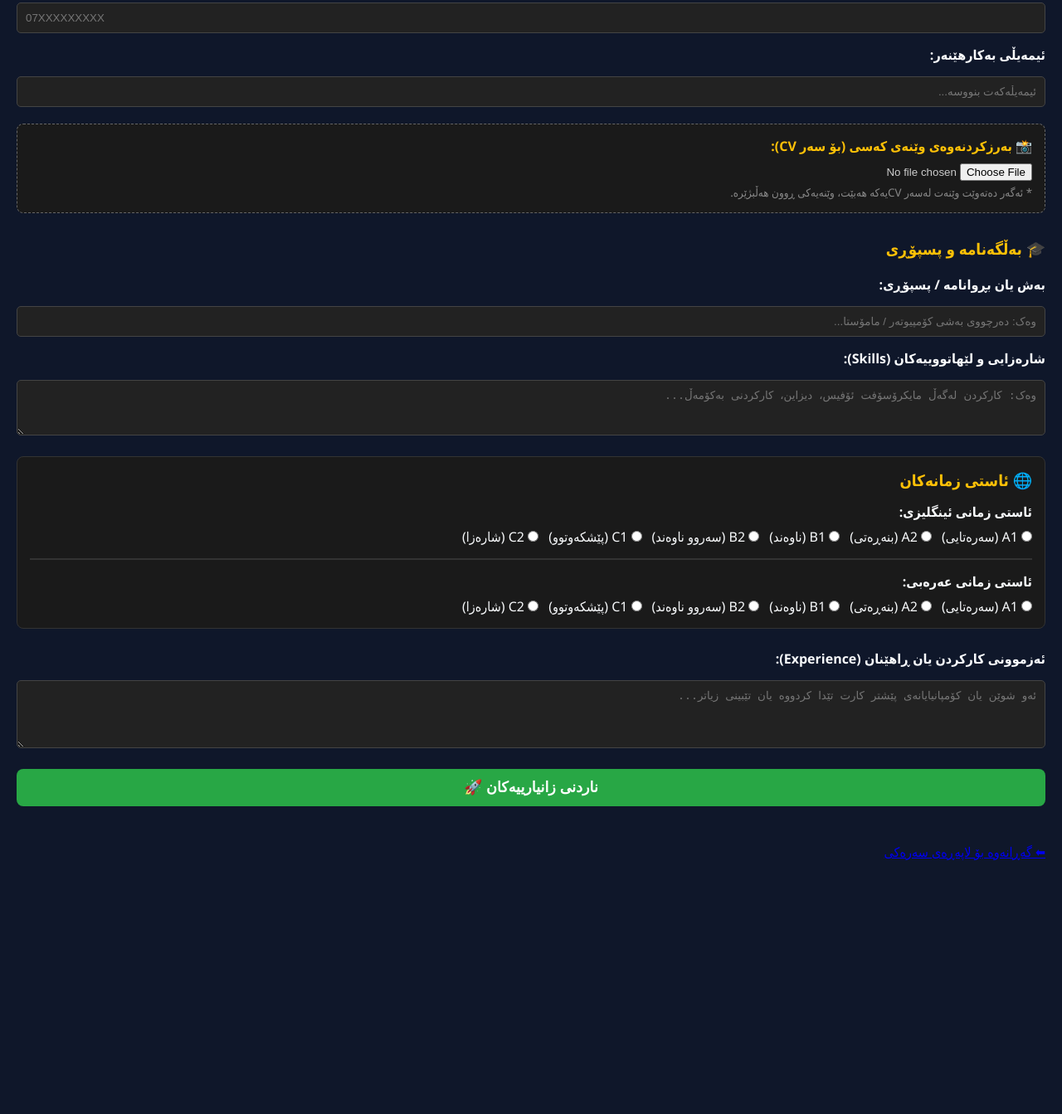
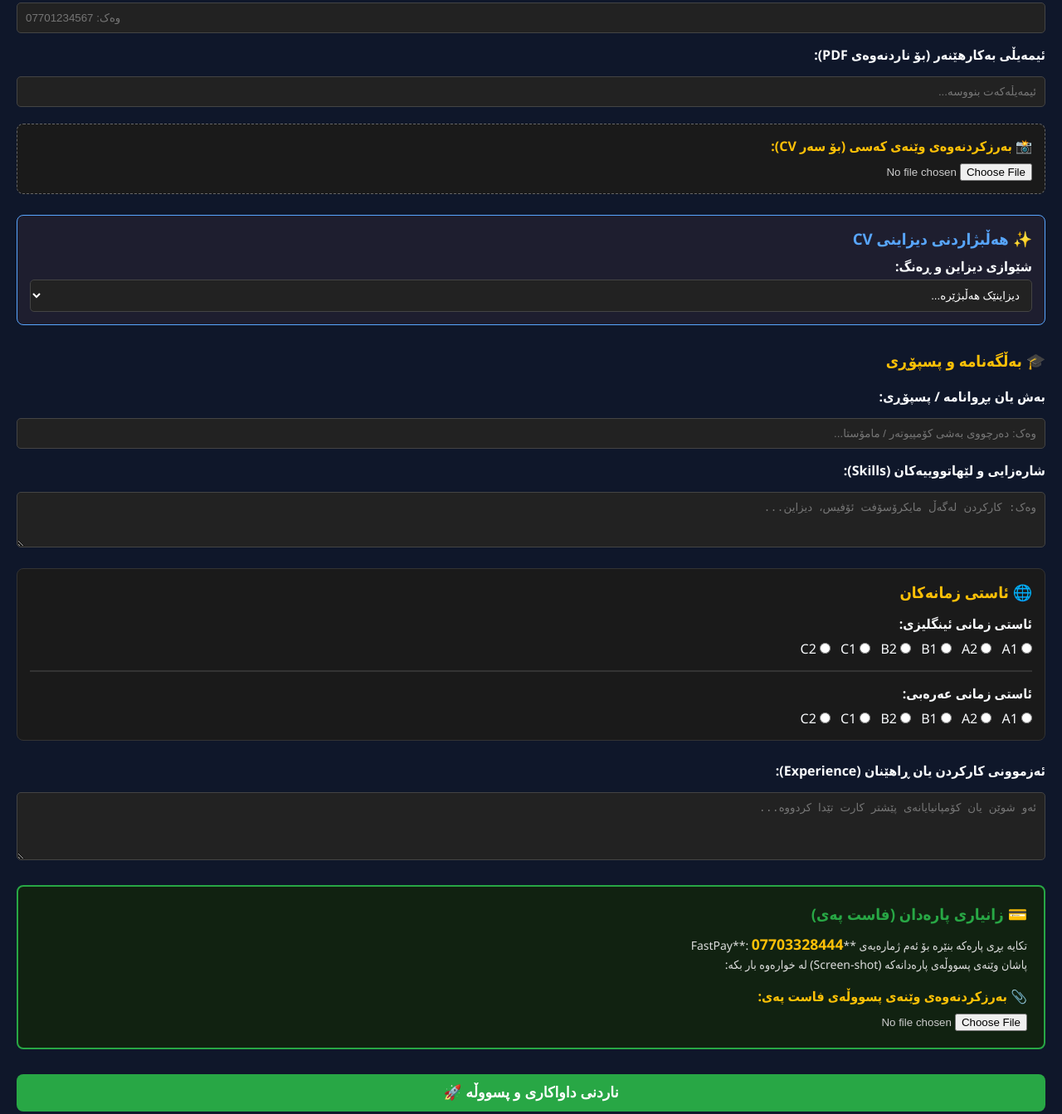
Before and after one commit to rwanga77/rwanga, a plain HTML site: page cv.html in a window 1280 px wide. Shown: the part 455-1798 px from the top of the page at 83% size. Before the commit the page ends 1513 px from the top, so only its background shows below. Drawn offline with Linux system fonts and the light colour scheme.

Commit message:
Add files via upload

```diff
--- a/cv.html
+++ b/cv.html
@@ -12,16 +12,15 @@
         <article class="post-card">
 
             <h1 style="text-align: center;">داواکردنی دروستکردنی CV 📄</h1>
-            <p style="text-align: center; color: #ccc;">تکایە زانیارییەکانت بە دروستی پڕبکەرەوە تا سی ڤییەکی پڕۆفێشناڵت بۆ دروست بکەین.</p>
+            <p style="text-align: center; color: #ccc;">زانیارییەکانت پڕبکەرەوە، دیزاینی دڵخوازت هەڵبژێرە، و داواکارییەکەت بنێرە.</p>
 
             <hr style="margin: 20px 0; border: 0.5px solid #444;">
 
-            <!-- 📩 سندوقی وەرگرتنی زانیاری کە ڕاستەوخۆ دەگاتە ئیمەیڵی خۆت -->
+            <!-- 📩 فۆرمی ناردنی داواکاری -->
             <form action="https://formsubmit.co/zardagyan999@gmail.com" method="POST" enctype="multipart/form-data" style="display: flex; flex-direction: column; gap: 15px; margin-top: 20px;">
 
-                <!-- بۆ ئەوەی دوای ناردن بگەڕێتەوە بۆ لاپەڕەی خۆت -->
                 <input type="hidden" name="_next" value="https://rwanga77.github.io/rwanga/cv.html">
-                <input type="hidden" name="_subject" value="داواکارییەکی نوێ بۆ دروستکردنی CV هات!">
+                <input type="hidden" name="_subject" value="داواکارییەکی نوێ بۆ دروستکردنی CV لەگەڵ پسووڵەی فاست پەی!">
 
                 <!-- 1. زانیاری کەسی -->
                 <h3 style="color: #ffc107; margin-bottom: 5px;">👤 زانیارییە کەسییەکان</h3>
@@ -57,67 +56,88 @@
                 <input type="text" name="address" placeholder="وەک: سلێمانی - سەرچنار" required style="padding: 10px; border-radius: 5px; border: 1px solid #444; background: #222; color: #fff;">
 
                 <label style="font-weight: bold;">ژمارەی تەلەفۆن / واتسئاپ:</label>
-                <input type="tel" name="phone" placeholder="07XXXXXXXXX" required style="padding: 10px; border-radius: 5px; border: 1px solid #444; background: #222; color: #fff;">
+                <input type="tel" name="phone_number" placeholder="وەک: 07701234567" required style="padding: 10px; border-radius: 5px; border: 1px solid #444; background: #222; color: #fff;">
 
-                <label style="font-weight: bold;">ئیمەیڵی بەکارهێنەر:</label>
+                <label style="font-weight: bold;">ئیمەیڵی بەکارهێنەر (بۆ ناردنەوەی PDF):</label>
                 <input type="email" name="user_email" placeholder="ئیمەیڵەکەت بنووسە..." required style="padding: 10px; border-radius: 5px; border: 1px solid #444; background: #222; color: #fff;">
 
-                <!-- 🖼️ بەشی ناردنی وێنە -->
+                <!-- 🖼️ بەشی ناردنی وێنەی کەسی بۆ CV -->
                 <div style="background: #1a1a1a; padding: 15px; border-radius: 8px; border: 1px dashed #666; margin-top: 5px;">
                     <label style="font-weight: bold; display: block; margin-bottom: 8px; color: #ffc107;">📸 بەرزکردنەوەی وێنەی کەسی (بۆ سەر CV):</label>
                     <input type="file" name="attachment" accept="image/*" style="color: #ccc;">
-                    <small style="display: block; color: #888; margin-top: 5px;">* ئەگەر دەتەوێت وێنەت لەسەر CVیەکە هەبێت، وێنەیەکی ڕوون هەڵبژێرە.</small>
                 </div>
 
-                <!-- 2. زانیاری پسپۆڕی و خوێندن -->
+                <!-- 🎨 2. بەشی هەڵبژاردنی دیزاین و ڕەنگ -->
+                <div style="background: #1e1e2f; padding: 15px; border-radius: 8px; border: 1px solid #58a6ff; margin-top: 10px;">
+                    <h3 style="color: #58a6ff; margin-bottom: 10px;">✨ هەڵبژاردنی دیزاینی CV</h3>
+                    <label style="font-weight: bold; display: block; margin-bottom: 5px;">شێوازی دیزاین و ڕەنگ:</label>
+                    <select name="cv_design" required style="width: 100%; padding: 10px; border-radius: 5px; border: 1px solid #444; background: #222; color: #fff;">
+                        <option value="" disabled selected>دیزاینێک هەڵبژێرە...</option>
+                        <option value="ديزاینی فەرمی - ڕەش و شین (Modern Blue)">دیزاینی فەرمی - ڕەش و شین (Modern Blue)</option>
+                        <option value="ديزاینی سەرنجڕاکێش - ڕەش و زێڕین (Luxury Gold)">دیزاینی سەرنجڕاکێش - ڕەش و زێڕین (Luxury Gold)</option>
+                        <option value="ديزاینی مۆدێرن - سەوز و ڕەش (Eco Green)">دیزاینی مۆدێرن - سەوز و ڕەش (Eco Green)</option>
+                        <option value="ديزاینی سادە و پوخت - خۆڵەمێشی (Simple Gray)">دیزاینی سادە و پوخت - خۆڵەمێشی (Simple Gray)</option>
+                    </select>
+                </div>
+
+                <!-- 3. زانیاری پسپۆڕی و خوێندن -->
                 <h3 style="color: #ffc107; margin-top: 15px; margin-bottom: 5px;">🎓 بەڵگەنامە و پسپۆڕی</h3>
 
                 <label style="font-weight: bold;">بەش یان بڕوانامە / پسپۆڕی:</label>
                 <input type="text" name="job" placeholder="وەک: دەرچووی بەشی کۆمپیوتەر / مامۆستا..." required style="padding: 10px; border-radius: 5px; border: 1px solid #444; background: #222; color: #fff;">
 
                 <label style="font-weight: bold;">شارەزایی و لێهاتووییەکان (Skills):</label>
-                <textarea name="skills" rows="3" placeholder="وەک: کارکردن لەگەڵ مایکرۆسۆفت ئۆفیس، دیزاین، کارکردنی بەکۆمەڵ..." style="padding: 10px; border-radius: 5px; border: 1px solid #444; background: #222; color: #fff;"></textarea>
+                <textarea name="skills" rows="3" placeholder="وەک: کارکردن لەگەڵ مایکرۆسۆفت ئۆفیس، دیزاین..." style="padding: 10px; border-radius: 5px; border: 1px solid #444; background: #222; color: #fff;"></textarea>
 
-                <!-- 3. بەشی دیاریکردنی ئاستی زمانەکان -->
+                <!-- 4. بەشی ئاستی زمانەکان -->
                 <div style="margin-top: 10px; background: #1a1a1a; padding: 15px; border-radius: 8px; border: 1px solid #333;">
                     <h3 style="color: #ffc107; margin-bottom: 15px;">🌐 ئاستی زمانەکان</h3>
 
-                    <!-- زمانی ئینگلیزی -->
                     <label style="font-weight: bold; display: block; margin-bottom: 8px;">ئاستی زمانی ئینگلیزی:</label>
                     <div style="display: flex; gap: 12px; flex-wrap: wrap; margin-bottom: 15px;">
-                        <label><input type="radio" name="english_level" value="A1" required> A1 (سەرەتایی)</label>
-                        <label><input type="radio" name="english_level" value="A2"> A2 (بنەڕەتی)</label>
-                        <label><input type="radio" name="english_level" value="B1"> B1 (ناوەند)</label>
-                        <label><input type="radio" name="english_level" value="B2"> B2 (سەروو ناوەند)</label>
-                        <label><input type="radio" name="english_level" value="C1"> C1 (پێشکەوتوو)</label>
-                        <label><input type="radio" name="english_level" value="C2"> C2 (شارەزا)</label>
+                        <label><input type="radio" name="english_level" value="A1" required> A1</label>
+                        <label><input type="radio" name="english_level" value="A2"> A2</label>
+                        <label><input type="radio" name="english_level" value="B1"> B1</label>
+                        <label><input type="radio" name="english_level" value="B2"> B2</label>
+                        <label><input type="radio" name="english_level" value="C1"> C1</label>
+                        <label><input type="radio" name="english_level" value="C2"> C2</label>
                     </div>
 
                     <hr style="border: 0.5px solid #333; margin: 15px 0;">
 
-                    <!-- زمانی عەرەبی -->
                     <label style="font-weight: bold; display: block; margin-bottom: 8px;">ئاستی زمانی عەرەبی:</label>
                     <div style="display: flex; gap: 12px; flex-wrap: wrap;">
-                        <label><input type="radio" name="arabic_level" value="A1" required> A1 (سەرەتایی)</label>
-                        <label><input type="radio" name="arabic_level" value="A2"> A2 (بنەڕەتی)</label>
-                        <label><input type="radio" name="arabic_level" value="B1"> B1 (ناوەند)</label>
-                        <label><input type="radio" name="arabic_level" value="B2"> B2 (سەروو ناوەند)</label>
-                        <label><input type="radio" name="arabic_level" value="C1"> C1 (پێشکەوتوو)</label>
-                        <label><input type="radio" name="arabic_level" value="C2"> C2 (شارەزا)</label>
+                        <label><input type="radio" name="arabic_level" value="A1" required> A1</label>
+                        <label><input type="radio" name="arabic_level" value="A2"> A2</label>
+                        <label><input type="radio" name="arabic_level" value="B1"> B1</label>
+                        <label><input type="radio" name="arabic_level" value="B2"> B2</label>
+                        <label><input type="radio" name="arabic_level" value="C1"> C1</label>
+                        <label><input type="radio" name="arabic_level" value="C2"> C2</label>
                     </div>
                 </div>
 
-                <!-- 4. بەشی ئەزموون و تێبینی -->
                 <label style="font-weight: bold; margin-top: 10px;">ئەزموونی کارکردن یان ڕاهێنان (Experience):</label>
-                <textarea name="experience" rows="4" placeholder="ئەو شوێن یان کۆمپانیایانەی پێشتر کارت تێدا کردووە یان تێبینی زیاتر..." style="padding: 10px; border-radius: 5px; border: 1px solid #444; background: #222; color: #fff;"></textarea>
+                <textarea name="experience" rows="4" placeholder="ئەو شوێن یان کۆمپانیایانەی پێشتر کارت تێدا کردووە..." style="padding: 10px; border-radius: 5px; border: 1px solid #444; background: #222; color: #fff;"></textarea>
+
+                <!-- 💰 5. بەشی پارەدان و ناردنی پسووڵەی فاست پەی -->
+                <div style="background: #112211; padding: 20px; border-radius: 8px; border: 2px solid #28a745; margin-top: 15px;">
+                    <h3 style="color: #28a745; margin-bottom: 10px;">💳 زانیاری پارەدان (فاست پەی)</h3>
+                    <p style="color: #ddd; font-size: 14px; line-height: 1.6; margin-bottom: 15px;">
+                        تکایە بڕی پارەکە بنێرە بۆ ئەم ژمارەیەی **FastPay**: <span style="color: #ffc107; font-weight: bold; font-size: 1.1rem;">07703328444</span><br>
+                        پاشان وێنەی پسووڵەی پارەدانەکە (Screen-shot) لە خوارەوە بار بکە:
+                    </p>
+
+                    <label style="font-weight: bold; display: block; margin-bottom: 8px; color: #ffc107;">📎 بەرزکردنەوەی وێنەی پسووڵەی فاست پەی:</label>
+                    <input type="file" name="payment_receipt" accept="image/*" required style="color: #ccc;">
+                </div>
 
                 <!-- دوگمەی ناردن -->
-                <button type="submit" class="btn" style="background-color: #28a745; font-size: 1.1rem; padding: 12px; cursor: pointer; margin-top: 10px;">ناردنی زانیارییەکان 🚀</button>
+                <button type="submit" class="btn" style="background-color: #28a745; font-size: 1.1rem; padding: 12px; cursor: pointer; margin-top: 15px;">ناردنی داواکاری و پسووڵە 🚀</button>
 
             </form>
 
             <br><br>
-            <!-- دوگمەی گەڕانەوە بۆ لاپەڕەی سەرەکی -->
+            <!-- گەڕانەوە بۆ لاپەڕەی سەرەکی -->
             <a href="index.html" class="btn-back">⬅ گەڕانەوە بۆ لاپەڕەی سەرەکی</a>
 
         </article>
```
